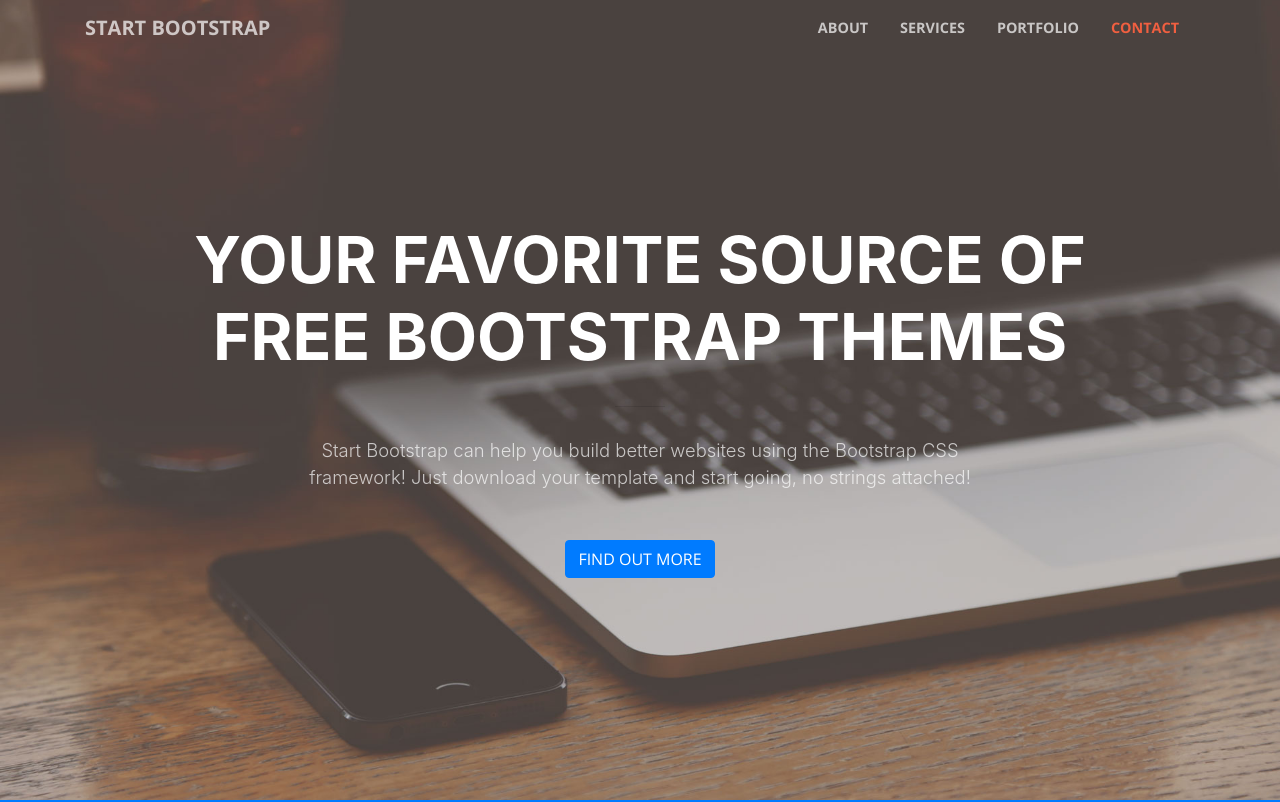
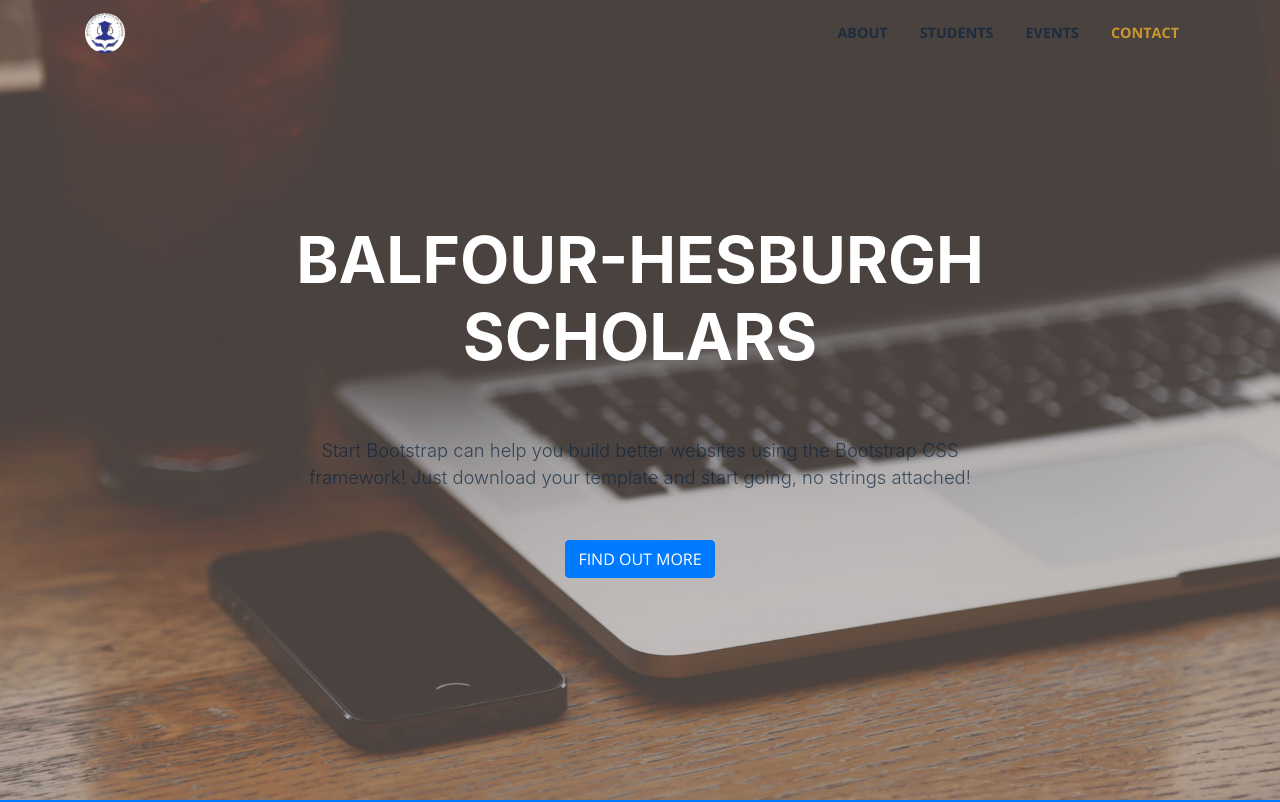
Before and after one commit to imarijr/Balfour-Hesburgh, a website with bundled scripts: page index.html in a window 1280 px wide. Shown: the top 802 px of the page. Built offline with nearby package versions, Linux system fonts and the light colour scheme.

Commit message:
add logo and title + style colors

```diff
--- a/index.html
+++ b/index.html
@@ -8,7 +8,7 @@
     <meta name="description" content="">
     <meta name="author" content="">
 
-    <title>Creative - Start Bootstrap Theme</title>
+    <title>Balfour-Hesburgh Scholars</title>
 
     <!-- Bootstrap core CSS -->
     <link href="vendor/bootstrap/css/bootstrap.min.css" rel="stylesheet">
@@ -31,7 +31,7 @@
     <!-- Navigation -->
     <nav class="navbar navbar-expand-lg navbar-light fixed-top" id="mainNav">
       <div class="container">
-        <a class="navbar-brand js-scroll-trigger" href="#page-top">Start Bootstrap</a>
+        <a class="navbar-brand js-scroll-trigger" href="#page-top" ><img src="img/balfour_logo.jpg" style="width: 40px; length: 40px; border-radius:50px;"/></a>
         <button class="navbar-toggler navbar-toggler-right" type="button" data-toggle="collapse" data-target="#navbarResponsive" aria-controls="navbarResponsive" aria-expanded="false" aria-label="Toggle navigation">
           <span class="navbar-toggler-icon"></span>
         </button>
@@ -41,10 +41,10 @@
               <a class="nav-link js-scroll-trigger" href="#about">About</a>
             </li>
             <li class="nav-item">
-              <a class="nav-link js-scroll-trigger" href="#services">Services</a>
+              <a class="nav-link js-scroll-trigger" href="#services">Students</a>
             </li>
             <li class="nav-item">
-              <a class="nav-link js-scroll-trigger" href="#portfolio">Portfolio</a>
+              <a class="nav-link js-scroll-trigger" href="#portfolio">Events</a>
             </li>
             <li class="nav-item">
               <a class="nav-link js-scroll-trigger" href="#contact">Contact</a>
@@ -59,7 +59,7 @@
         <div class="row">
           <div class="col-lg-10 mx-auto">
             <h1 class="text-uppercase">
-              <strong>Your Favorite Source of Free Bootstrap Themes</strong>
+              <strong>Balfour-Hesburgh Scholars</strong>
             </h1>
             <hr>
           </div>
--- a/scss/_variables.scss
+++ b/scss/_variables.scss
@@ -1,6 +1,6 @@
 // Variables
 
-$white: #fff !default;
+$white: #0A233F !default;
 $gray-100: #f8f9fa !default;
 $gray-200: #e9ecef !default;
 $gray-300: #dee2e6 !default;
@@ -12,4 +12,4 @@
 $gray-900: #212529 !default;
 $black: #000 !default;
 
-$primary: #F05F40 !default;
+$primary:  #C9972C !default;
```
Also changed, not shown: vendor/fontawesome-free/package.json (+66 -16 lines), css/creative.css, css/creative.min.css, img/balfour_logo.jpg (added).
